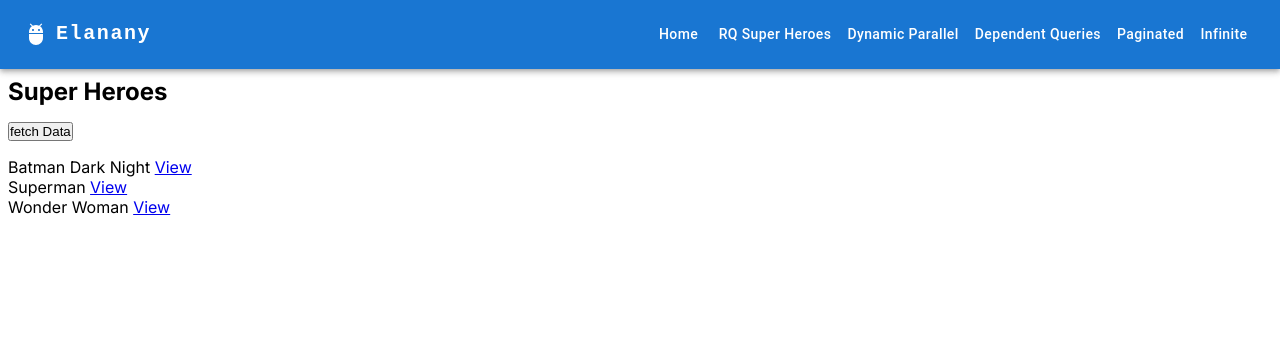
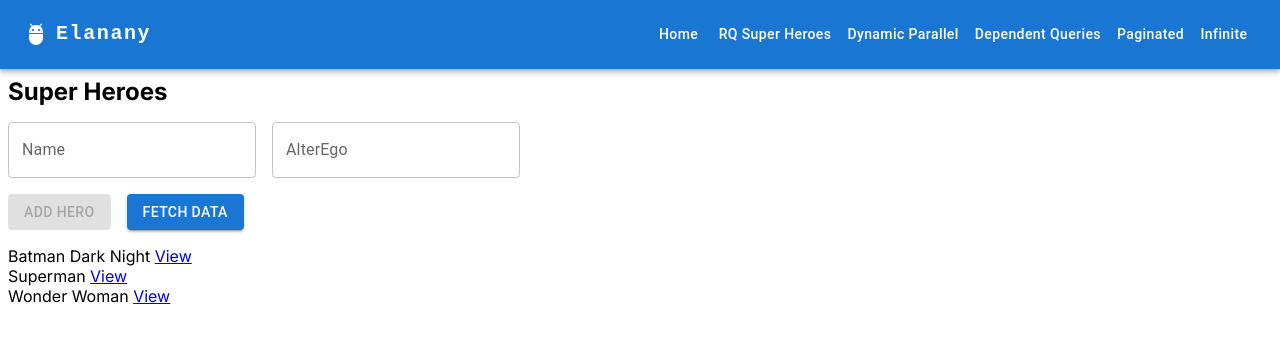
Before and after one commit to samirbobo/react-query-pro, a React (Vite) app: page /super-heroes in a window 1280 px wide. Shown: the top 342 px of the page. Built offline with nearby package versions, Linux system fonts and the light colour scheme; data requests are answered from the project's data file.

Commit message:
finished doc-3

```diff
--- a/db.json
+++ b/db.json
@@ -25,7 +25,11 @@
   "channels": [
     {
       "id": "codevolution",
-      "courses": ["react", "vue", "angular"]
+      "courses": [
+        "react",
+        "vue",
+        "angular"
+      ]
     }
   ],
   "colors": [
--- a/src/pages/SuperHeroes.jsx
+++ b/src/pages/SuperHeroes.jsx
@@ -1,29 +1,86 @@
-import { useQuery } from "@tanstack/react-query";
+import { Alert, Box, Button, Snackbar, Stack, TextField } from "@mui/material";
+import { useMutation, useQuery, useQueryClient } from "@tanstack/react-query";
 import axios from "axios";
+import { useState } from "react";
 import { Link } from "react-router-dom";
 
 const fetchSuperHeroes = () => {
   return axios.get("http://localhost:3000/superheroes");
 };
 
+const addSuperHero = (hero) => {
+  return axios.post("http://localhost:3000/superheroes", hero);
+};
+
 export default function SuperHeroes() {
-  const { isLoading, data, isError, error, refetch, isRefetching } = useQuery({
+  const [name, setName] = useState(null);
+  const [alterEgo, setAlterEgo] = useState(null);
+  const [open, setOpen] = useState(false);
+
+  const client = useQueryClient();
+
+  const { isLoading, data, isError, error, refetch } = useQuery({
     queryKey: ["super-heroes"],
     queryFn: fetchSuperHeroes,
-    // الشرح كله في صفحه الوثائق انا سايب دول هنا بس لمجرد فهم كيفيه كتابتهم
-
-    // enabled: false, // لمنع جلب البيانات بشكل مباشر عند تحميل الصفحه او الكمبونانت
-    // select: (data) => {
-    //   const superHeroNames = data.data.map((hero) => hero.name);
-    //   return superHeroNames;
-    // }, // استخدمتها لعاده هيكله شكل البيانات الي رجعلي بحيث انه يرجع الاسم بس لان بقيت البيانات مش في حاجه ليها
   });
 
-  if (isLoading || isRefetching) {
+  const {
+    mutate: addHero,
+    isError: isAddError,
+    // isSuccess,
+  } = useMutation({
+    mutationFn: addSuperHero,
+
+    // ديه الطريقه الاولي لتجديد البيانات بعد نجاح اضافه بيانات جديده للسيرفر
+    // onSuccess: () => {
+    //   // الطريقه الاولي عشان افتح ال اليرت اني استخدمها داخل الفانكشن الخاصه بنجاح بعت البيانان
+    //   setOpen(true);
+    //   return client.invalidateQueries(["super-heroes"]);
+    // },
+
+    // الطريقه الثانيه لتحديث البيانات المعروضه امام المستخدم بعد تجددها الفرق بينهم هي تقليل عدد الريكوستات للسيرفر
+    // لان في الطريقه الاولي بي يبعت للسيرفر طلب اضافه وبعدها بي يبعت طلب تاني لجلب البيانات
+    // هنا بي يبعت طلب واحد للاضافة علطول ولما بيرجع البيانات الجديده بي يضفها علي البيانات القديمه علطول
+    // وبي يجيب البيانات القديمه من الكاش المتخزن عنده
+    onSuccess: (data) => { // data ديه البيانات الجديده الي رجعت من الباك
+      setOpen(true);
+      client.setQueryData(["super-heroes"], (oldData) => { // oldData ديه البيانات القديمه المتخزنه في الكاش
+        return {
+          ...oldData,
+          data: [...oldData.data, data.data],
+        };
+      });
+    },
+  });
+
+  const handleAddHero = () => {
+    // بخزن قيم البطل الجديد بتاعتي وبضيفها علي شكل اوبحيكت للفانكشن الي هترفعه علي السيرفر
+    const hero = { name, alterEgo };
+    setAlterEgo(null);
+    setName(null);
+    addHero(hero);
+  };
+
+  const handleClose = (event, reason) => {
+    if (reason === "clickaway") {
+      return;
+    }
+
+    setOpen(false);
+  };
+
+  // alert after the data success الطريقه الثانيه لفتح
+  // useEffect(() => {
+  //   if (isSuccess) {
+  //     setOpen(true);
+  //   }
+  // }, [isSuccess]);
+
+  if (isLoading) {
     return <h2>Loading...</h2>;
   }
 
-  if (isError) {
+  if (isError || isAddError) {
     return <h2>{error.message}</h2>;
   }
 
@@ -31,11 +88,49 @@ export default function SuperHeroes() {
     <>
       <h2>Super Heroes</h2>
 
-      <button onClick={refetch} style={{ margin: "1rem 0", cursor: "pointer" }}>
-        fetch Data
-      </button>
+      <Snackbar open={open} autoHideDuration={2000} onClose={handleClose}>
+        <Alert
+          onClose={handleClose}
+          severity="success"
+          variant="filled"
+          sx={{ width: "100%" }}
+        >
+          The hero added successfully.
+        </Alert>
+      </Snackbar>
 
-      {/* شكل البيانات قبل اعاده الهيكله */}
+      {/* فورم بسيط عشان اضيف بيانات جديده للباك اند */}
+      <Box my={2}>
+        <TextField
+          sx={{ mr: 2 }}
+          name="name-hero"
+          onChange={(e) => setName(e.target.value)}
+          label="Name"
+          variant="outlined"
+        />
+        <TextField
+          name="alterEgo-hero"
+          onChange={(e) => setAlterEgo(e.target.value)}
+          label="AlterEgo"
+          variant="outlined"
+        />
+      </Box>
+
+      <Stack direction={"row"} gap={2} mb={2}>
+        <Button
+          disabled={!name ? true : !alterEgo && true}
+          variant="contained"
+          color="primary"
+          onClick={handleAddHero}
+        >
+          Add Hero
+        </Button>
+
+        <Button variant="contained" color="primary" onClick={refetch}>
+          Fetch Data
+        </Button>
+      </Stack>
+
       {data?.data.map((hero) => {
         return (
           <div key={hero.name}>
@@ -43,11 +138,6 @@ export default function SuperHeroes() {
           </div>
         );
       })}
-
-      {/* use it with select prop: شكل البيانات بعد اعاده الهيكله */}
-      {/* {data.map((heroName) => {
-        return <div key={heroName}>{heroName}</div>;
-      })} */}
     </>
   );
 }
```
Also changed, not shown: documentation.js (+41 -0 lines).
